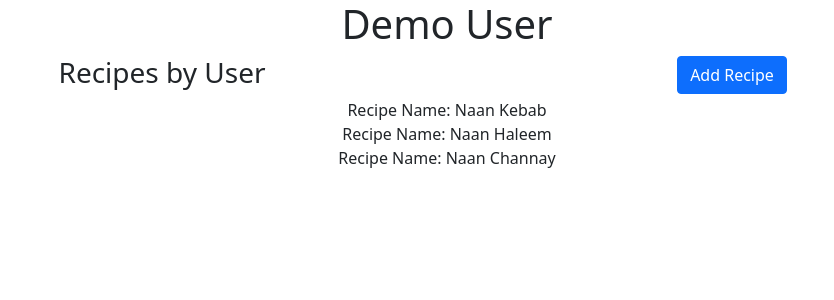
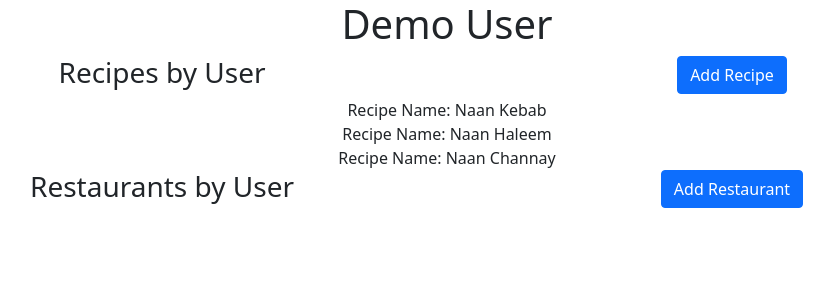
Before and after one commit to nushirvannaseer/foo-d-demo, a React (Create React App) app: page /userProfile in a window 1280 px wide. Shown: the top 300 px of the page, without its empty margins (193-1027 px from the left). Built offline with nearby package versions, Linux system fonts and the light colour scheme.

Commit message:
Add restaurant added

```diff
--- a/src/App.js
+++ b/src/App.js
@@ -6,6 +6,7 @@ import UserProfile from "./components/userProfile";
 import RecipeView from "./components/recipeView";
 import { Switch, Route } from "react-router-dom";
 import AddRecipe from "./components/addRecipe";
+import AddRestaurant from "./components/addRestaurant";
 
 function App() {
   return (
@@ -13,6 +14,7 @@ function App() {
       <Switch>
         <Route exact path="/addRecipe" component={AddRecipe}></Route>
         <Route exact path="/userProfile" component={UserProfile}></Route>
+        <Route exact path="/addRestaurant" component={AddRestaurant}></Route>
         <Route
           exact
           path="/restaurantProfile"
--- /dev/null
+++ b/src/components/addRestaurant.jsx
@@ -0,0 +1,55 @@
+import { Button } from "react-bootstrap";
+import { useHistory } from "react-router";
+import React, { Container, Row, Col, Component, useState } from "react";
+
+export default function AddRestaurant(props) {
+  const history = useHistory();
+  var restaurants = history.location.state.restaurants;
+  console.log(restaurants);
+  const [name, setName] = useState("");
+  const [address, setAddress] = useState([]);
+  const [phone, setPhone] = useState([]);
+
+  const onNameChange = (event) => {
+    setName(event.target.value);
+  };
+
+  const onAddressChange = (event) => {
+    setAddress(event.target.value);
+  };
+
+  const onPhoneChange = (event) => {
+    setPhone(event.target.value);
+  };
+
+  const handleSubmit = () => {
+    restaurants.push({
+      name: name,
+      address: address,
+      phone: phone,
+    });
+    console.log(restaurants);
+    history.push("/userProfile");
+  };
+
+  return (
+    <React.Fragment>
+      <h1>Add Restaurant</h1>
+
+      <form onSubmit={handleSubmit}>
+        <label>Name: </label>
+        <input type="text" onChange={onNameChange} />
+        <br />
+
+        <label>Address: </label>
+        <input type="textarea" onChange={onAddressChange} />
+        <br />
+
+        <label>Phone: </label>
+        <input type="text" onChange={onPhoneChange} />
+        <br />
+        <Button type="submit">Save</Button>
+      </form>
+    </React.Fragment>
+  );
+}
--- a/src/components/restaurantProfile.jsx
+++ b/src/components/restaurantProfile.jsx
@@ -3,12 +3,25 @@ import RESTAURANT_MENU_ITEMS from "../database/restaurantMenuItems";
 import { Container, Col, Row } from "react-bootstrap";
 
 export default class RestaurantProfile extends Component {
+  constructor(props) {
+    super(props);
+    this.state = {
+      menuItems: [],
+    };
+  }
+
+  componentDidMount() {
+    this.setState({
+      menuItems: RESTAURANT_MENU_ITEMS,
+    });
+  }
+
   render() {
     return (
       <React.Fragment>
         <h1>Demo Restaurant</h1>
         <h3>Menu Items</h3>
-        {RESTAURANT_MENU_ITEMS.map((item, id) => {
+        {this.state.menuItems.map((item, id) => {
           return (
             <Container>
               <Row>
--- a/src/components/userProfile.jsx
+++ b/src/components/userProfile.jsx
@@ -1,5 +1,6 @@
 import React, { Component } from "react";
 import USER_RECIPES from "../database/userRecipes";
+import RESTAURANTS_BY_USER from "../database/restaurantsByUser";
 import { Container, Col, Row, Button } from "react-bootstrap";
 
 export default class UserProfile extends Component {
@@ -7,12 +8,14 @@ export default class UserProfile extends Component {
     super(props);
     this.state = {
       recipes: [],
+      restaurants: [],
     };
   }
 
   componentDidMount() {
     this.setState({
       recipes: USER_RECIPES,
+      restaurants: RESTAURANTS_BY_USER,
     });
   }
 
@@ -55,6 +58,41 @@ export default class UserProfile extends Component {
             </Container>
           );
         })}
+        <Container>
+          <Row>
+            <Col>
+              <h3>Restaurants by User</h3>
+            </Col>
+            <Col>
+              <Button
+                onClick={() =>
+                  this.props.history.push({
+                    pathname: "/addRestaurant",
+                    state: { restaurants: this.state.restaurants },
+                  })
+                }
+              >
+                Add Restaurant
+              </Button>
+            </Col>
+          </Row>
+        </Container>
+        {this.state.restaurants.map((restaurant, id) => {
+          return (
+            <Container>
+              <Row
+              // onClick={() => {
+              //   this.props.history.push({
+              //     pathname: "/recipeView",
+              //     state: { id: id },
+              //   });
+              // }}
+              >
+                <span>Restaurant Name: {restaurant.name}</span>
+              </Row>
+            </Container>
+          );
+        })}
       </React.Fragment>
     );
   }
--- a/src/database/restaurantMenuItems.js
+++ b/src/database/restaurantMenuItems.js
@@ -1,4 +1,4 @@
-const RESTAURNT_MENU_ITEMS = [
+const RESTAURANT_MENU_ITEMS = [
   {
     name: "Naan Kebab",
     ingredients: ["kebab", "naan"],
@@ -18,4 +18,4 @@ const RESTAURNT_MENU_ITEMS = [
     tags: ["food", "naan", "channay"],
   },
 ];
-export default RESTAURNT_MENU_ITEMS;
+export default RESTAURANT_MENU_ITEMS;
--- /dev/null
+++ b/src/database/restaurantsByUser.js
@@ -0,0 +1,3 @@
+const RESTAURANTS_BY_USER = [];
+
+export default RESTAURANTS_BY_USER;
```
